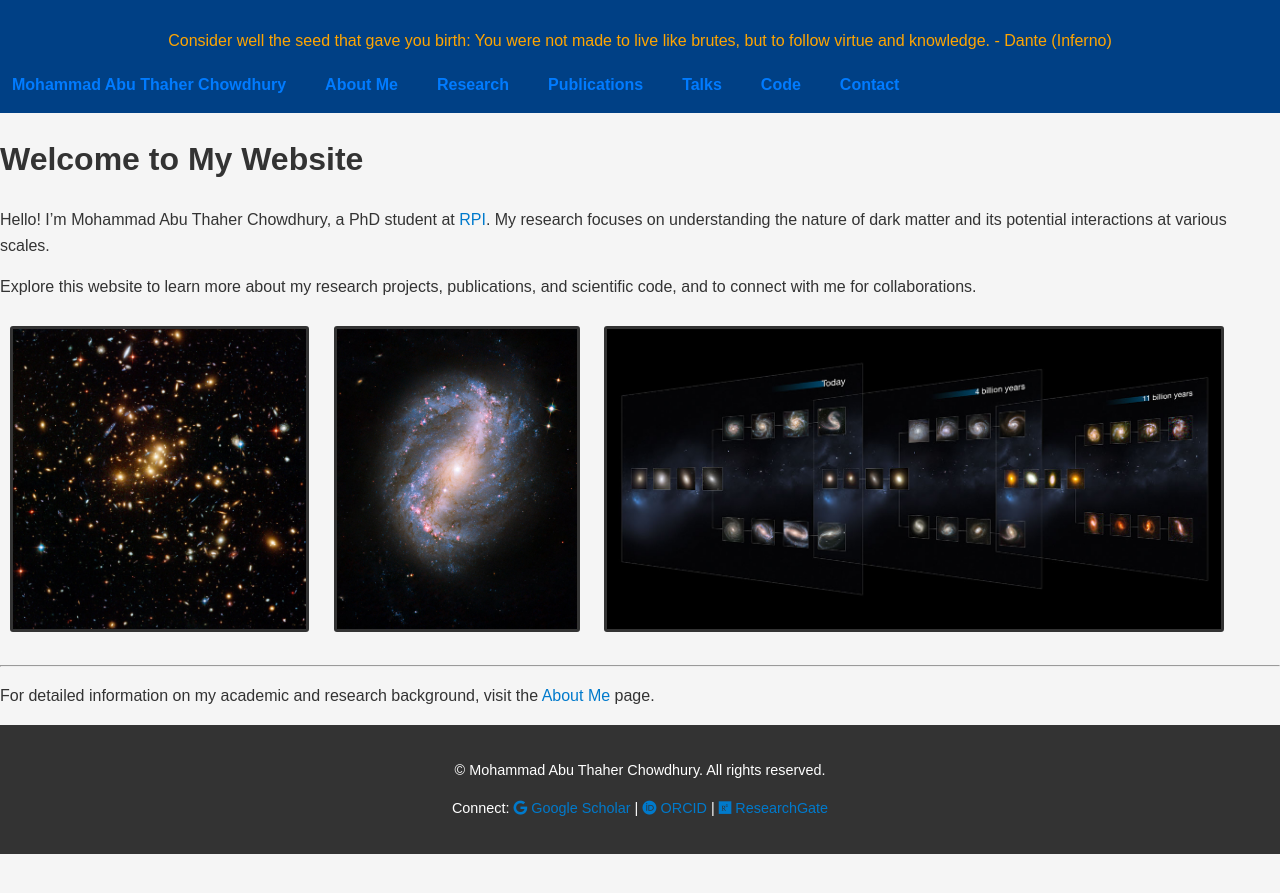
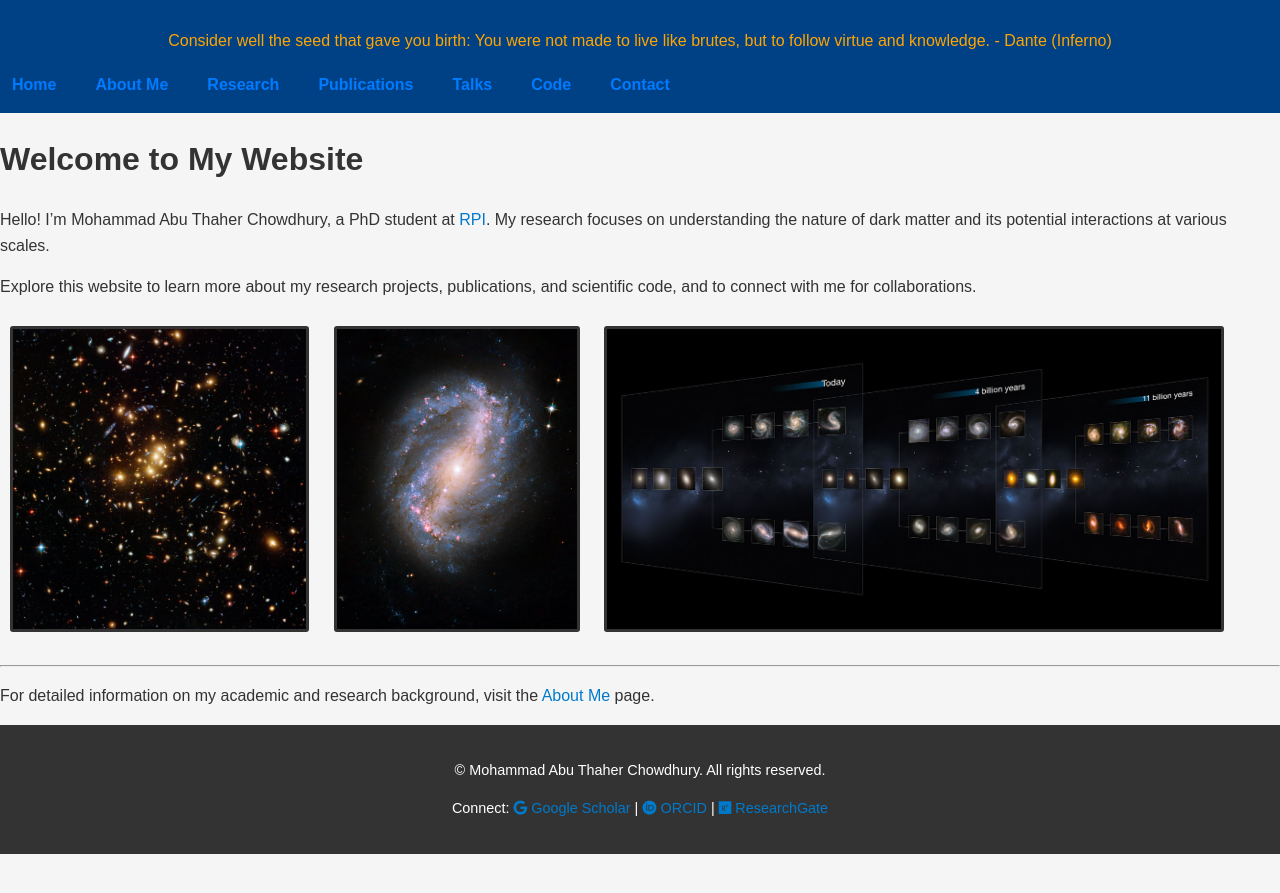
Before and after one commit to matc-thaher/website, a Jekyll site: the page built from index.md, in a window 1280 px wide. Shown: the top 893 px of the page. Built offline with Jekyll 4.4.1, drawn with Linux system fonts in a browser that asks for light colours.

Commit message:
Update default.html

```diff
--- a/_layouts/default.html
+++ b/_layouts/default.html
@@ -36,7 +36,7 @@
          <h1>{{ page.header_phrase | default: "Default Header Phrase" }}</h1>
         <nav>
             <ul>
-                <li><a href="{{ '/' | relative_url }}">Mohammad Abu Thaher Chowdhury</a></li>
+                <li><a href="{{ '/' | relative_url }}">Home</a></li>
                 <li><a href="{{ '/about' | relative_url }}">About Me</a></li>
                 <li><a href="{{ '/research' | relative_url }}">Research</a></li>
                 <li><a href="{{ '/publications' | relative_url }}">Publications</a></li>
```
